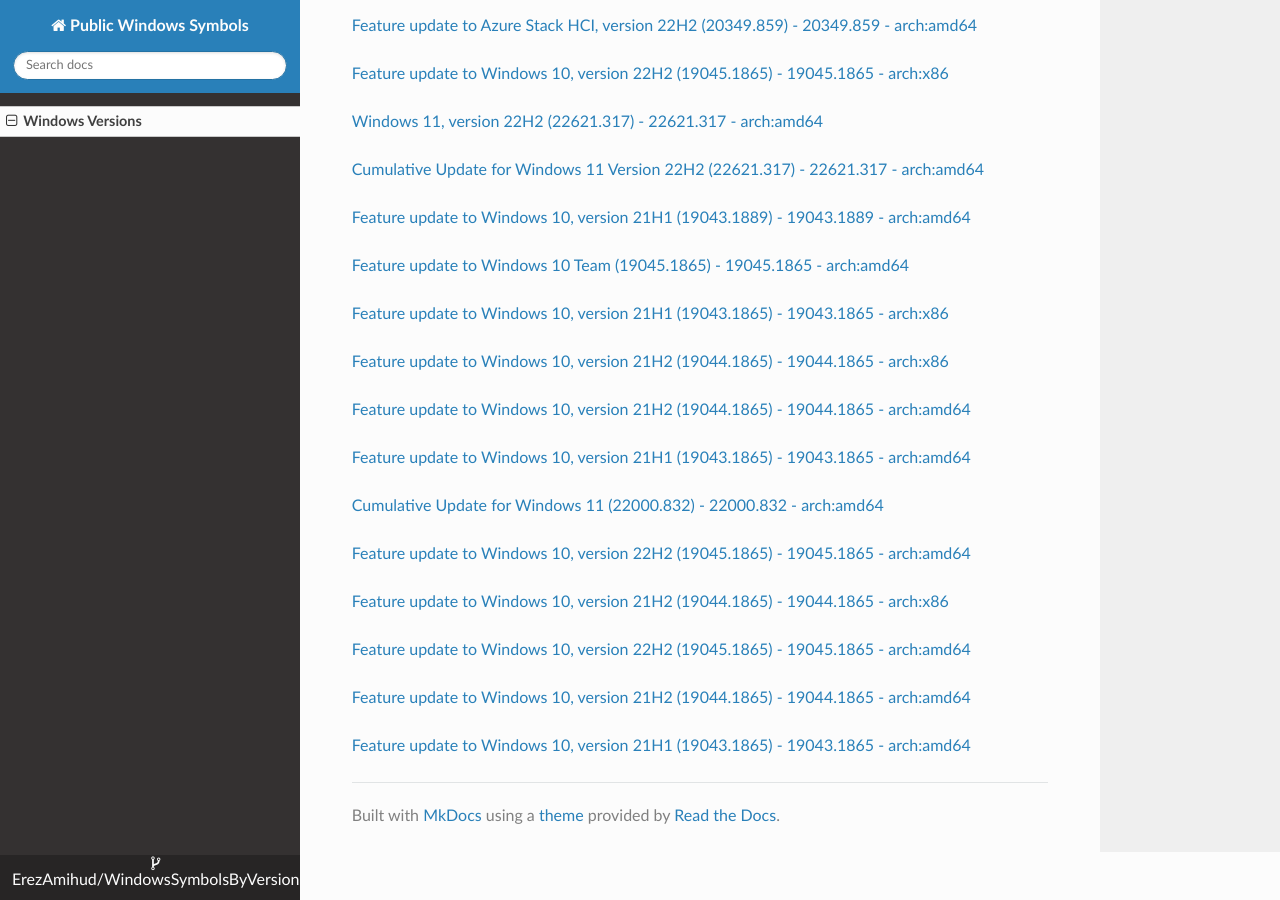
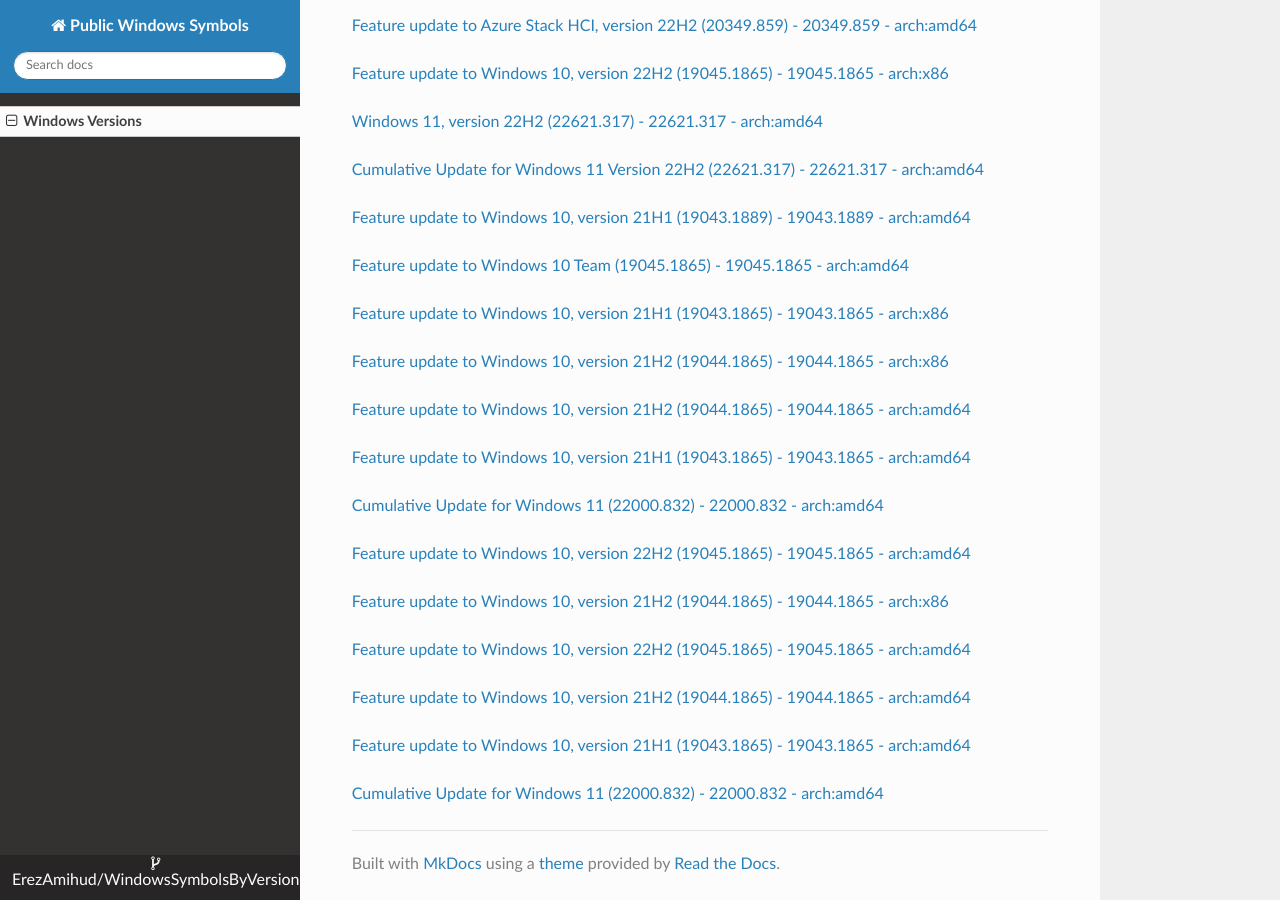
Before and after one commit to ErezAmihud/WindowsSymbolsByVersion, an MkDocs documentation site: the page built from docs/index.md, in a window 1280 px wide and 900 px high, scrolled down 57365 px. Built offline with MkDocs 1.6.1, drawn with Linux system fonts in a browser that asks for light colours; nearby versions of some CDN libraries.

Commit message:
Automated commit, add manifest for dce04336-ad4b-42a2-9dbd-bb78d75841a4

```diff
--- a/docs/index.md
+++ b/docs/index.md
@@ -3403,3 +3403,6 @@
 
 
 [Feature update to Windows 10, version 21H1 (19043.1865) - 19043.1865 - arch:amd64](https://github.com/ErezAmihud/WindowsSymbolsByVersion/blob/main/manifests/f85e3f75-e3e6-42c9-94b8-b36c0146971e.manifest)
+
+
+[Cumulative Update for Windows 11 (22000.832) - 22000.832 - arch:amd64](https://github.com/ErezAmihud/WindowsSymbolsByVersion/blob/main/manifests/dce04336-ad4b-42a2-9dbd-bb78d75841a4.manifest)
```
Also changed, not shown: process_builds.json (+1 -1 lines).
